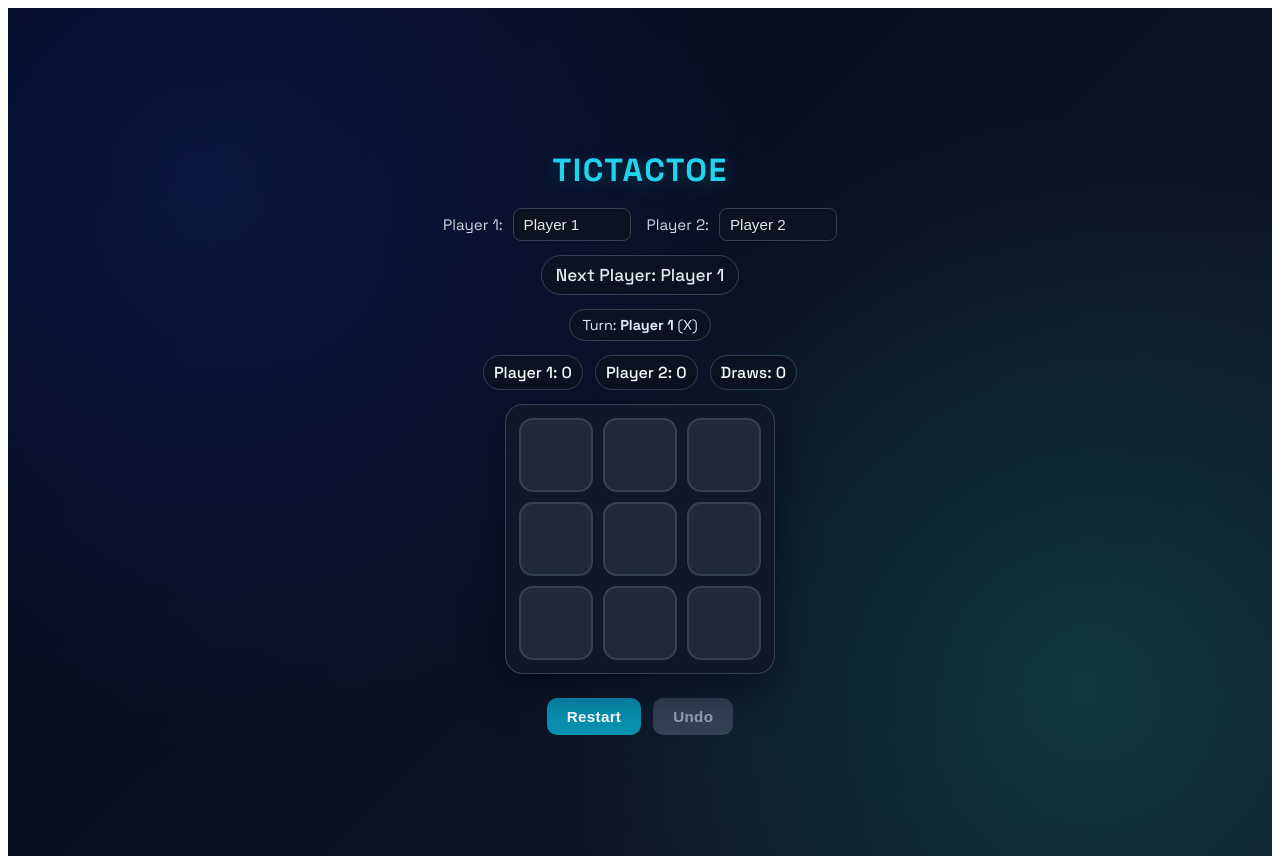
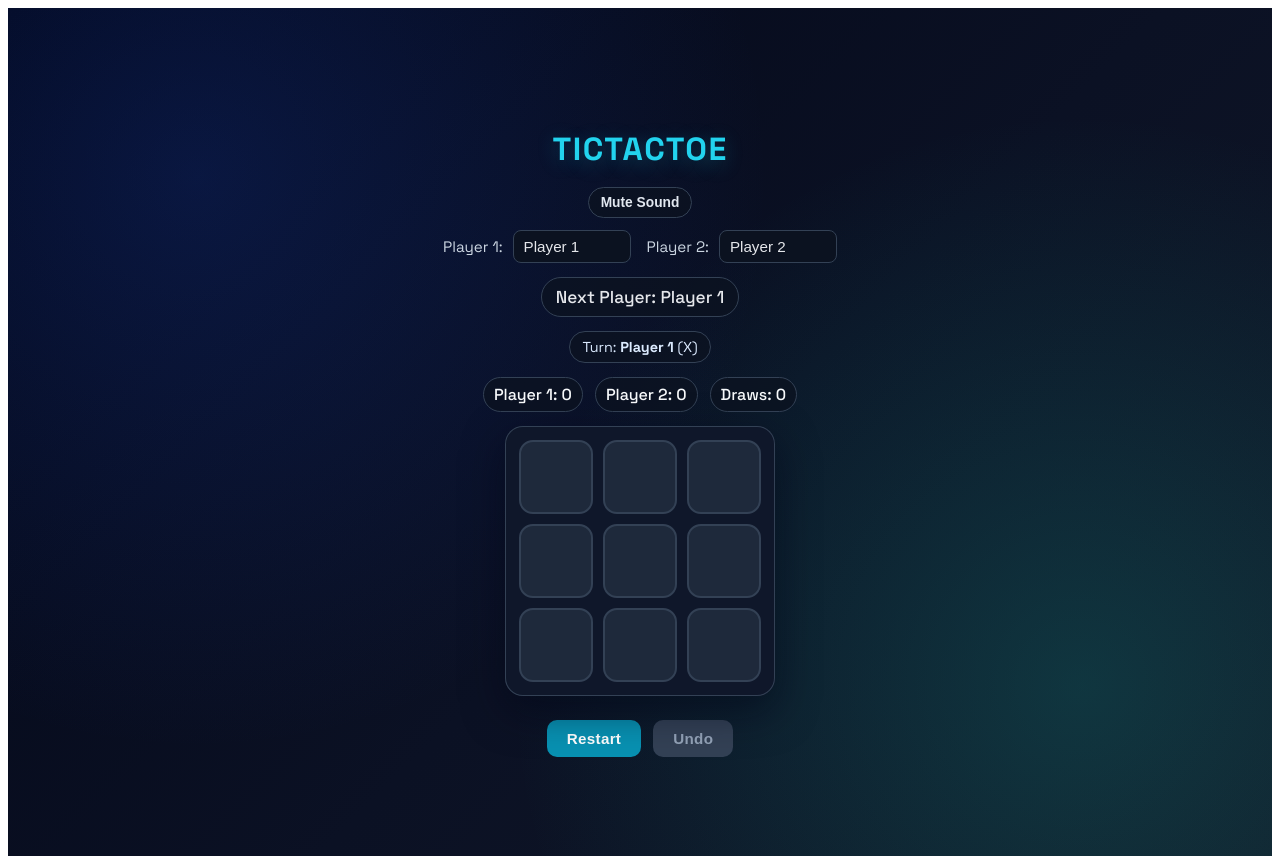
Before and after one commit to Stormzy-webdev/TicTacToe, a React app: page / in a window 1280 px wide. Built offline with nearby package versions, Linux system fonts and the light colour scheme.

Commit message:
Add sound effects, mute toggle, and win confetti animation

```diff
--- a/src/App.css
+++ b/src/App.css
@@ -119,6 +119,44 @@ h1 {
   box-shadow: 0 10px 24px #0008;
   z-index: 50;
   animation: toast-in 250ms ease-out;
+}
+
+.mute-btn {
+  margin-bottom: 12px;
+  padding: 7px 12px;
+  border-radius: 999px;
+  border: 1px solid #334155;
+  background: #0b1220bb;
+  color: #e2e8f0;
+  font-size: 0.86rem;
+  font-weight: 600;
+  cursor: pointer;
+  transition: transform 0.15s, border-color 0.2s;
+}
+
+.mute-btn:hover {
+  transform: translateY(-1px);
+  border-color: #67e8f9;
+}
+
+.confetti-layer {
+  pointer-events: none;
+  position: fixed;
+  inset: 0;
+  overflow: hidden;
+  z-index: 40;
+}
+
+.confetti-piece {
+  position: absolute;
+  top: -10px;
+  width: 10px;
+  height: 14px;
+  border-radius: 2px;
+  opacity: 0.95;
+  animation-name: confetti-fall;
+  animation-timing-function: cubic-bezier(0.2, 0.7, 0.15, 1);
+  animation-fill-mode: forwards;
 }
 
 .board {
@@ -279,6 +317,17 @@ h1 {
   }
 }
 
+@keyframes confetti-fall {
+  0% {
+    transform: translate3d(0, -12vh, 0) rotate(0deg);
+    opacity: 1;
+  }
+  100% {
+    transform: translate3d(var(--drift), 108vh, 0) rotate(var(--spin));
+    opacity: 0.2;
+  }
+}
+
 @media (max-width: 500px) {
   .board {
     grid-template-columns: repeat(3, 60px);
--- a/src/App.js
+++ b/src/App.js
@@ -177,8 +177,28 @@ function Board({ board, onSquareClick, isGameOver, winningLine }) {
 export default function App() {
   const [state, dispatch] = useReducer(gameReducer, initialState);
   const [toast, setToast] = useState("");
+  const [isMuted, setIsMuted] = useState(false);
+  const [confettiPieces, setConfettiPieces] = useState([]);
   const { board, xIsNext, winner, winningLine, isDraw, history, scores, playerNames } = state;
   const currentPlayer = xIsNext ? "X" : "O";
+
+  function playTone(freq, duration, type = "sine", volume = 0.03) {
+    if (isMuted) return;
+    const AudioCtx = window.AudioContext || window.webkitAudioContext;
+    if (!AudioCtx) return;
+    const ctx = new AudioCtx();
+    const osc = ctx.createOscillator();
+    const gain = ctx.createGain();
+    osc.type = type;
+    osc.frequency.value = freq;
+    gain.gain.value = volume;
+    osc.connect(gain);
+    gain.connect(ctx.destination);
+    osc.start();
+    gain.gain.exponentialRampToValueAtTime(0.0001, ctx.currentTime + duration);
+    osc.stop(ctx.currentTime + duration);
+    setTimeout(() => ctx.close(), duration * 1200);
+  }
 
   let status;
   if (winner) {
@@ -190,14 +210,17 @@ export default function App() {
   }
 
   function handleSquareClick(idx) {
+    if (!board[idx] && !winner && !isDraw) playTone(540, 0.08, "triangle", 0.035);
     dispatch({ type: "MAKE_MOVE", index: idx });
   }
 
   function handleReset() {
+    playTone(260, 0.09, "sine", 0.03);
     dispatch({ type: "RESET" });
   }
 
   function handleUndo() {
+    if (history.length > 0) playTone(220, 0.08, "square", 0.02);
     dispatch({ type: "UNDO" });
   }
 
@@ -208,11 +231,28 @@ export default function App() {
   useEffect(() => {
     if (winner) {
       setToast(`${playerNames[winner]} wins!`);
+      playTone(660, 0.12, "triangle", 0.04);
+      setTimeout(() => playTone(880, 0.16, "triangle", 0.04), 90);
+      const pieces = Array.from({ length: 44 }, (_, i) => ({
+        id: `${Date.now()}-${i}`,
+        left: Math.random() * 100,
+        delay: Math.random() * 0.25,
+        duration: 1.6 + Math.random() * 0.7,
+        drift: -40 + Math.random() * 80,
+        rotate: -180 + Math.random() * 360,
+        color: ["#22c55e", "#38bdf8", "#f59e0b", "#f43f5e", "#ffffff"][i % 5]
+      }));
+      setConfettiPieces(pieces);
+      const clearConfetti = setTimeout(() => setConfettiPieces([]), 2300);
       const timer = setTimeout(() => setToast(""), 2500);
-      return () => clearTimeout(timer);
+      return () => {
+        clearTimeout(timer);
+        clearTimeout(clearConfetti);
+      };
     }
     if (isDraw) {
       setToast("It's a draw!");
+      playTone(300, 0.12, "sawtooth", 0.02);
       const timer = setTimeout(() => setToast(""), 2500);
       return () => clearTimeout(timer);
     }
@@ -221,8 +261,33 @@ export default function App() {
 
   return (
     <div className="container">
+      {confettiPieces.length > 0 && (
+        <div className="confetti-layer" aria-hidden="true">
+          {confettiPieces.map(piece => (
+            <span
+              key={piece.id}
+              className="confetti-piece"
+              style={{
+                left: `${piece.left}%`,
+                background: piece.color,
+                animationDelay: `${piece.delay}s`,
+                animationDuration: `${piece.duration}s`,
+                "--drift": `${piece.drift}px`,
+                "--spin": `${piece.rotate}deg`
+              }}
+            />
+          ))}
+        </div>
+      )}
       <h1>TicTacToe</h1>
       {toast && <div className="toast">{toast}</div>}
+      <button
+        className="mute-btn"
+        onClick={() => setIsMuted(m => !m)}
+        aria-label={isMuted ? "Unmute sounds" : "Mute sounds"}
+      >
+        {isMuted ? "Unmute Sound" : "Mute Sound"}
+      </button>
 
       <div className="player-names">
         <label>
```
